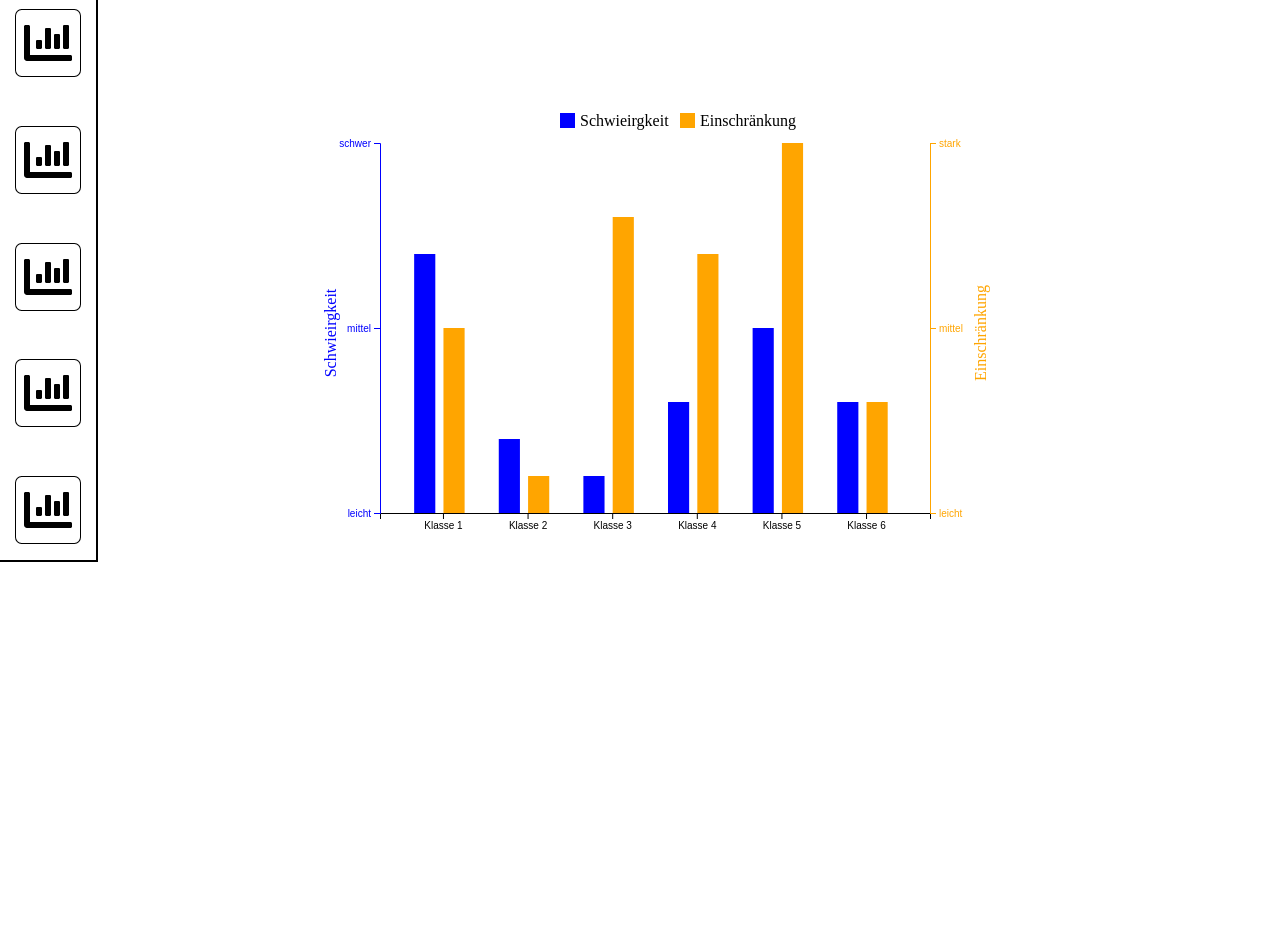
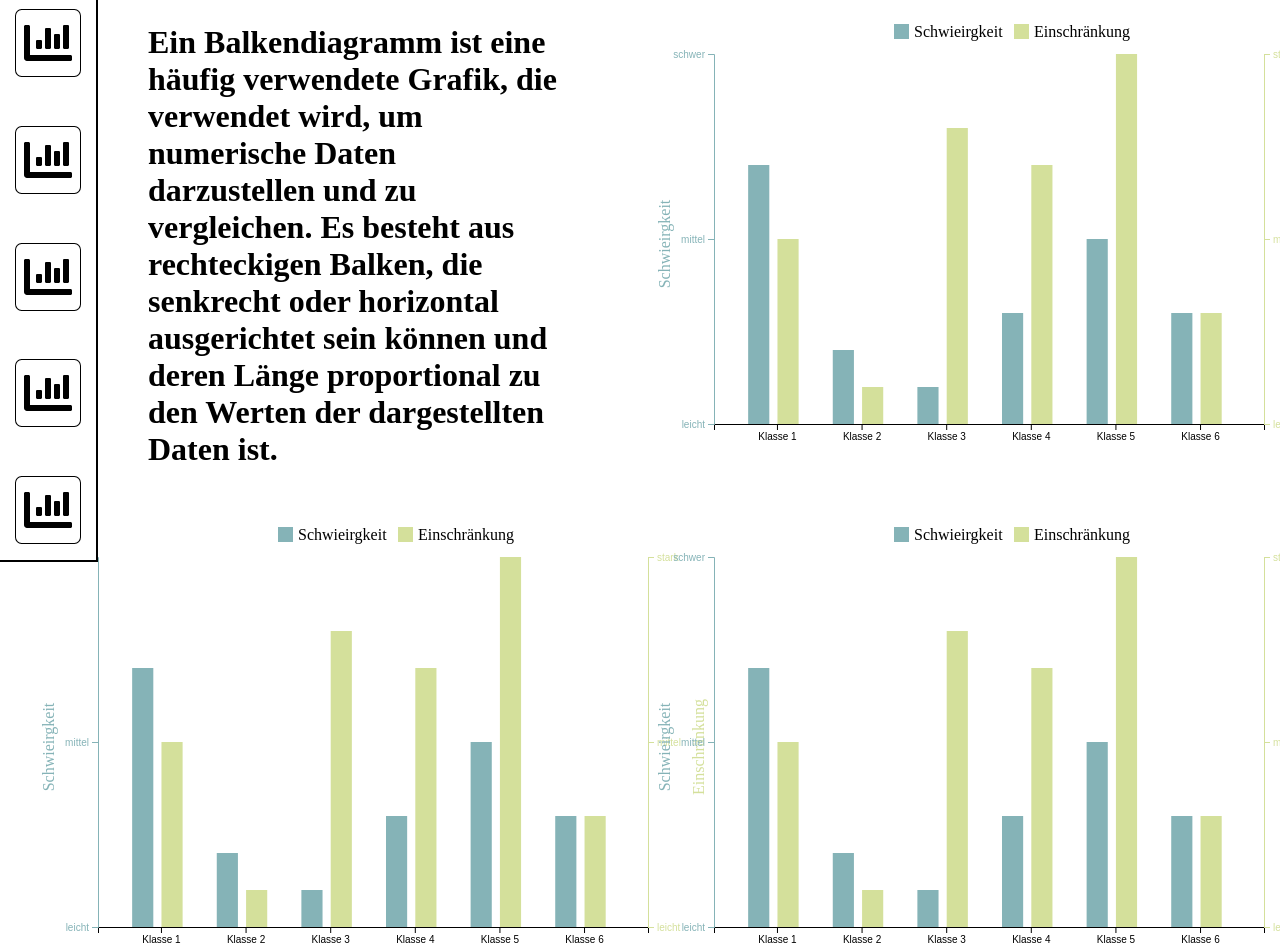
Before and after one commit to LorinDesch/ip5, a React (Create React App) app in the folder frontend/: page /difficulty in a window 1280 px wide. Shown: the part 240-1192 px from the top of the page. Before the commit the page ends 981 px from the top, so only its background shows below. Built offline with nearby package versions, Linux system fonts and the light colour scheme.

Commit message:
gridlayout

```diff
--- a/frontend/src/components/Charts/Difficulty.js
+++ b/frontend/src/components/Charts/Difficulty.js
@@ -7,7 +7,7 @@ function DifficultyBar({ data, width, height }) {
     const klassen = ["Klasse 1", "Klasse 2", "Klasse 3", "Klasse 4", "Klasse 5", "Klasse 6"];
     const label = ["Schwieirgkeit", "Einschränkung"]
 
-    const colors = ["blue","orange"]
+    const colors = ["#85B3B7", "#D4E09B"];
     const dataRight = [0.5, 0.1, 0.8, 0.7, 1, 0.3];
     const dataLeft = [0.7, 0.2, 0.1, 0.3, 0.5, 0.3];
 
@@ -63,7 +63,7 @@ function DifficultyBar({ data, width, height }) {
             .attr('y', d => yScale(d))
             .attr('width', xScale.bandwidth()/2)
             .attr('height', d => height - yScale(d) - margin.bottom)
-            .attr('fill', 'orange');
+            .attr('fill', '#D4E09B');
 
         svg.append('g')
             .attr('class', 'x-axis')
--- a/frontend/src/components/DifficultyComparison.js
+++ b/frontend/src/components/DifficultyComparison.js
@@ -15,18 +15,44 @@ const DifficultyComparison = ({data, width, height}) => {
             </div>
             <Navbar/>
 
-            <h1>Difficulty Comparison</h1>
             <div style={{
-                display: "flex",
-                flexDirection: "column",
-                alignItems: "center",
-                justifyContent: "center",
-                height: "100vh"
+                display: "grid",
+                gridTemplateColumns: 'repeat(2, 1fr)',
+                gridTemplateRows: 'repeat(3, 1fr)',
+                gridGap: '1rem',
+                alignItems: 'center',
+                justifyItems: 'center',
+                marginLeft: '50px',
+                marginTop: '150px'
             }}>
-                <Difficulty data={data} width={600} height={400}/>
+                <div style={{gridColumn: '1', gridRow: '1', maxWidth: '70%'}}>
+                    <h1>
+                        Ein Balkendiagramm ist eine häufig verwendete Grafik, die verwendet wird, um numerische Daten
+                        darzustellen und zu vergleichen. Es besteht aus rechteckigen Balken, die senkrecht oder
+                        horizontal ausgerichtet sein können und deren Länge proportional zu den Werten der dargestellten
+                        Daten ist.</h1>
+                </div>
+                <div style={{gridColumn: '2', gridRow: '1'}}>
+                    <Difficulty data={data} width={600} height={400}/>
+                </div>
+                <div style={{gridColumn: '1', gridRow: '2'}}>
+                    <Difficulty data={data} width={600} height={400}/>
+                </div>
+                <div style={{gridColumn: '2', gridRow: '2'}}>
+                    <Difficulty data={data} width={600} height={400}/>
+                </div>
+                <div style={{gridColumn: '1', gridRow: '3'}}>
+                    <Difficulty data={data} width={600} height={400}/>
+                </div>
+                <div style={{gridColumn: '2', gridRow: '3'}}>
+                    <Difficulty data={data} width={600} height={400}/>
+                </div>
             </div>
         </div>
     );
 };
 
 export default DifficultyComparison;
+
+
+// <Difficulty data={data} width={600} height={400}/>
```
